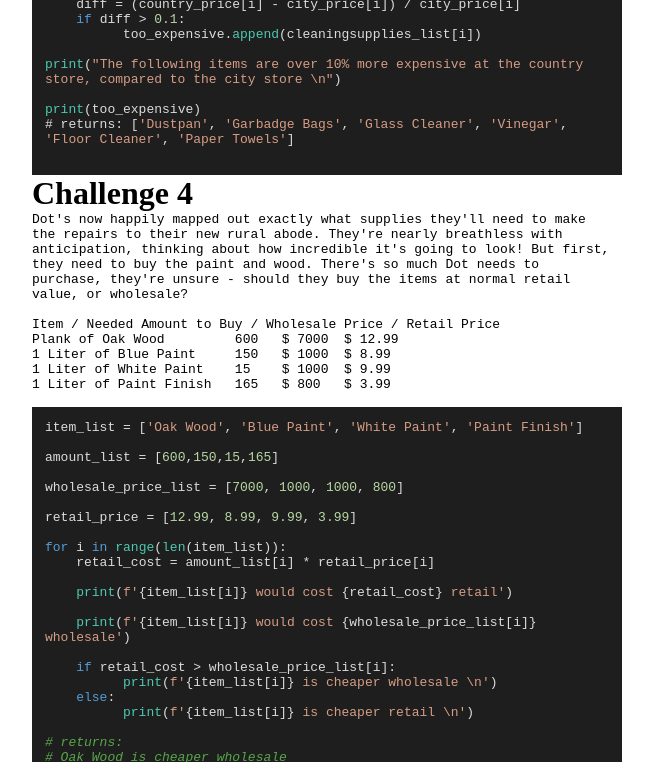
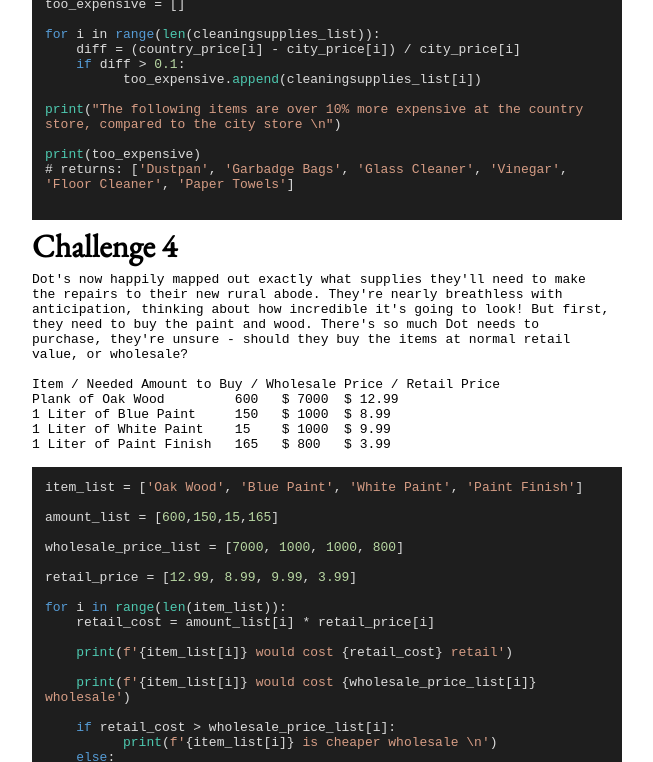
Before and after one commit to PaulB-H/lighthouse_challenge, a plain HTML site: page index.html in a window 1280 px wide. Shown: the part 1781-2543 px from the top of the page, without its empty margins (313-966 px from the left). Drawn offline with nearby package versions, Linux system fonts and the light colour scheme; a script that the page names is missing.

Commit message:
Set styling for headings

```diff
--- a/index.html
+++ b/index.html
@@ -23,6 +23,14 @@
         margin: 0;
         padding: 0;
         box-sizing: border-box;
+      }
+      h1,
+      h2,
+      h3,
+      h4,
+      h5 {
+        font-family: "EB Garamond", serif;
+        margin: 5px 0;
       }
       #content {
         max-width: 600px;
```
